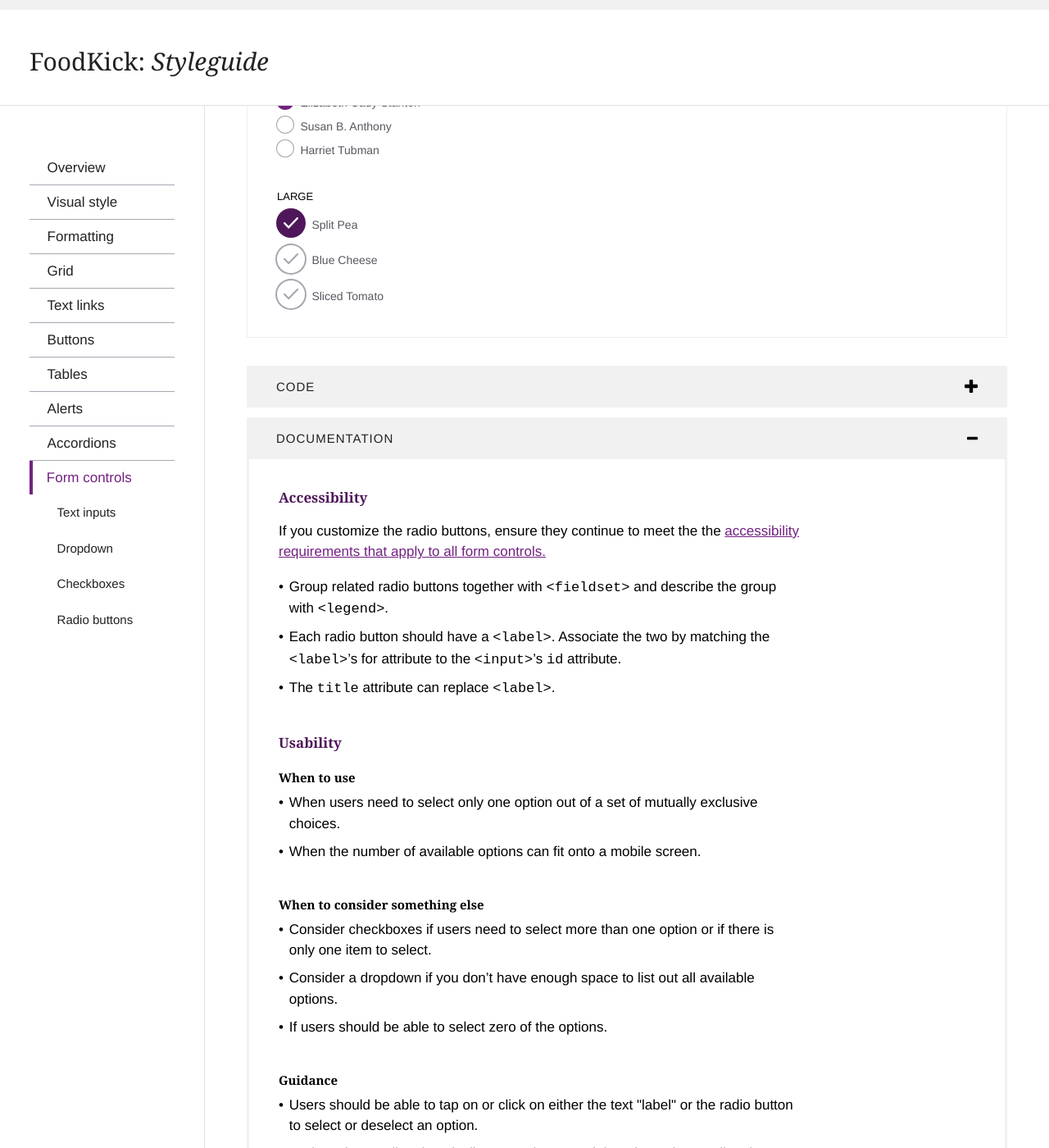
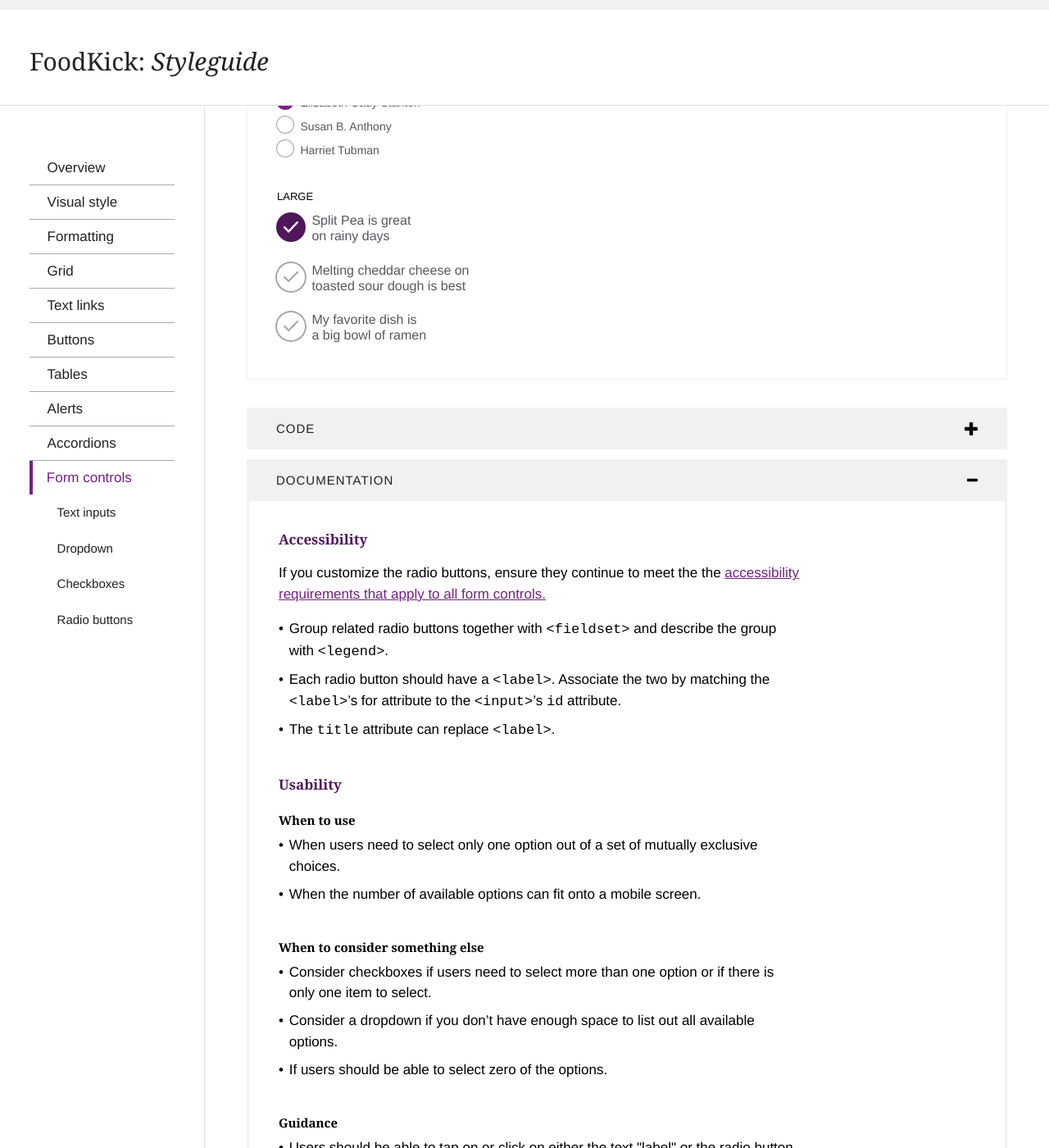
Before and after one commit to foodkick/foodkick.github.io, a Jekyll site: the page built from _elements/form-controls.md, in a window 1280 px wide and 1400 px high, scrolled down 8271 px. Shown: the whole window at 82% size. Built offline with Jekyll 4.4.1, drawn with Linux system fonts in a browser that asks for light colours; Markdown is read by kramdown in place of the engine named in the settings.

Commit message:
checkbox and radio button style update

```diff
--- a/_elements/form-controls.md
+++ b/_elements/form-controls.md
@@ -319,18 +319,18 @@ lead: Form controls allow users to enter information into a page.
 
     <legend class="usa-sr-only">Historical figures 3</legend>
 
-    <ul class="usa-unstyled-list">
+    <ul class="usa-unstyled-list soup-list">
       <li>
         <input id="orange-soup" class="large" type="radio" checked name="ing" value="orange-pea">
-        <label for="orange-soup">Split Pea</label>
+        <label for="orange-soup"><p>Split Pea is great<br>on rainy days</p></label>
       </li>
       <li>
         <input id="blue-noodle" class="large" type="radio" name="ing" value="blue-noodle">
-        <label for="blue-noodle">Blue Cheese</label>
+        <label for="blue-noodle"><p>Melting cheddar cheese on<br>toasted sour dough is best</p></label>
       </li>
       <li>
         <input id="red-tomato" class="large" type="radio" name="ing" value="red-tomato">
-        <label for="red-tomato">Sliced Tomato</label>
+        <label for="red-tomato"><p>My favorite dish is<br>a big bowl of ramen</p></label>
       </li>
     </ul>
 
--- a/assets/_scss/elements/_inputs.scss
+++ b/assets/_scss/elements/_inputs.scss
@@ -260,7 +260,8 @@ input[type="radio"] + label::before {
 input[type="radio"].large + label::before {
   height: 34px;
   width: 34px;
-  top: -11px;
+  // top: -11px;
+  vertical-align: top;
   box-shadow: 0 0 0 2px $color-gray;
   background-image: url('../img/check-gray.svg');
   background-size: auto 14px;
--- a/assets/css/styleguide.scss
+++ b/assets/css/styleguide.scss
@@ -1105,6 +1105,11 @@ p.em-grey-bg{
 .preview.buttons button{
   margin: 10px;
 }
+.preview label p{
+  display: inline-block;
+  line-height: 120%;
+  margin: -5px 0 20px 0;
+}
 h6.top-pad{
   padding-top: 25px;
   margin-top: 0;
```
